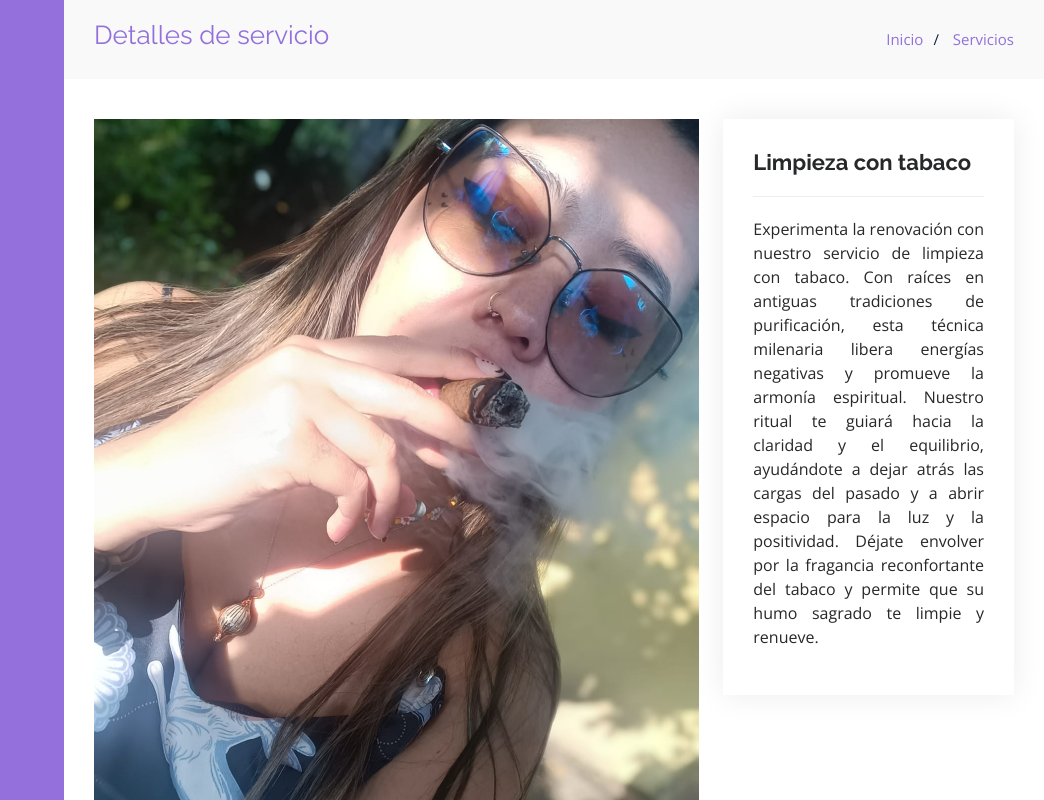
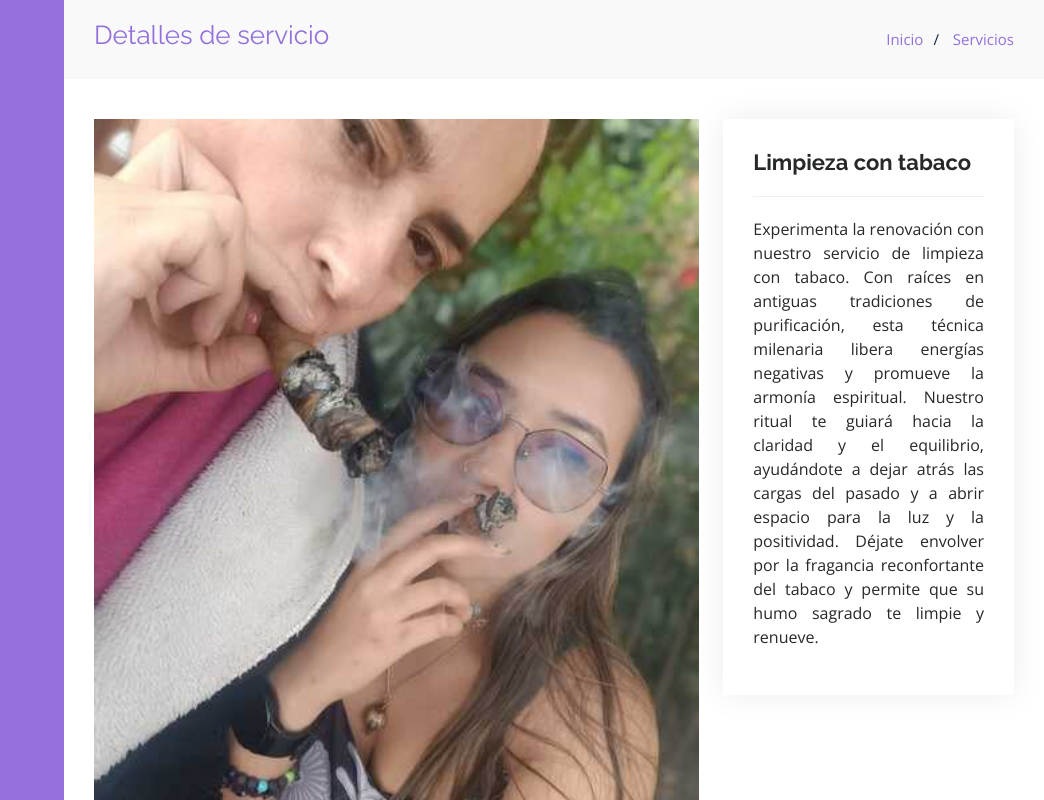
Before and after one commit to yerbaterie/portfoloLady, a plain HTML site: page portfolio-details.html in a window 1280 px wide. Shown: the top 800 px of the page, 236-1280 px from the left. Drawn offline with nearby package versions, Linux system fonts and the light colour scheme.

Commit message:
'update'

```diff
--- a/portfolio-details.html
+++ b/portfolio-details.html
@@ -102,7 +102,7 @@
                   <img src="assets/img/pure.jpg" alt="">
                 </div>
                 <div class="swiper-slide">
-                  <img src="assets/img/tabaco1.jpg" alt="">
+                  <img src="assets/img/tabacor.jpg" alt="">
                 </div>
 
               </div>
```
Also changed, not shown: index.html (+1 -1 lines), portafolio-details-group.html (+1 -1 lines), assets/img/tabacor.jpg (renamed from assets/img/tabaco (1).jpg), 1 other file.
